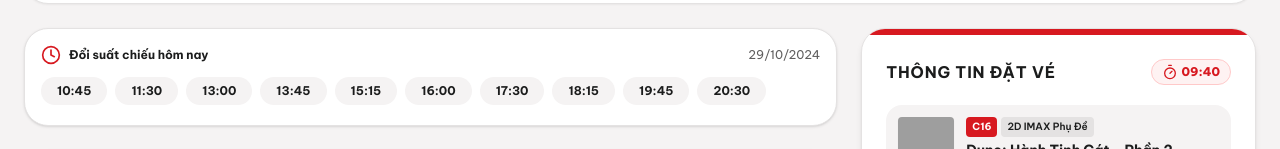
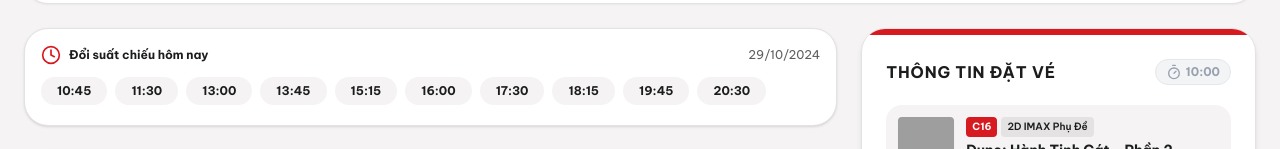
Before and after one commit to Nex-Cinema/NexCinema-FE, a React (Vite) app: page /booking/1 in a window 1280 px wide. Shown: the part 166-315 px from the top of the page. Built offline with nearby package versions, Linux system fonts and the light colour scheme; grey boxes are pictures that could not be loaded.

Commit message:
fix(booking): activate 10-minute hold timer only after user selects at least one seat

```diff
--- a/src/pages/Booking/SeatSelection.tsx
+++ b/src/pages/Booking/SeatSelection.tsx
@@ -43,28 +43,34 @@ export const SeatSelection: React.FC = () => {
   const [currentShowtimeId, setCurrentShowtimeId] = useState(showtimeId || 'st-11:30');
   const [currentShowtimeTime, setCurrentShowtimeTime] = useState('11:30');
   const [selectedSeatIds, setSelectedSeatIds] = useState<string[]>([]);
-  const [timeLeft, setTimeLeft] = useState(585); // 9 mins 45 secs hold timer
+  const [timeLeft, setTimeLeft] = useState(600); // 10 minutes hold timer (600s)
 
   // Scroll to top when page mounts
   useEffect(() => {
     window.scrollTo({ top: 0, behavior: 'smooth' });
   }, [currentShowtimeId]);
 
-  // ── 10-Minute Hold Timer Countdown ────────────────────────────────
+  // ── 10-Minute Hold Timer Countdown (Activates only when seats are selected) ──
   useEffect(() => {
+    if (selectedSeatIds.length === 0) {
+      setTimeLeft(600); // Reset to 10:00 when no seats selected
+      return;
+    }
+
     const interval = setInterval(() => {
       setTimeLeft((prev) => {
         if (prev <= 1) {
           clearInterval(interval);
-          toast.error('Hết thời gian giữ ghế! Vui lòng chọn lại.');
+          toast.error('Hết thời gian giữ ghế! Hệ thống đã giải phóng vị trí ghế.');
           setSelectedSeatIds([]);
           return 600;
         }
         return prev - 1;
       });
     }, 1000);
+
     return () => clearInterval(interval);
-  }, []);
+  }, [selectedSeatIds.length]);
 
   const formatTimer = (seconds: number) => {
     const mins = Math.floor(seconds / 60);
@@ -301,10 +307,17 @@ export const SeatSelection: React.FC = () => {
                   <h2 className="font-bold text-base text-[#1b1c1c] uppercase tracking-wide">
                     Thông tin đặt vé
                   </h2>
-                  <div className="flex items-center gap-1 px-2.5 py-1 rounded-full bg-red-50 text-[#d71920] font-extrabold text-xs border border-red-200">
-                    <Timer className="w-4 h-4" />
-                    <span>{formatTimer(timeLeft)}</span>
-                  </div>
+                  {selectedSeatIds.length > 0 ? (
+                    <div className="flex items-center gap-1 px-2.5 py-1 rounded-full bg-red-50 text-[#d71920] font-extrabold text-xs border border-red-200 animate-pulse">
+                      <Timer className="w-4 h-4" />
+                      <span>{formatTimer(timeLeft)}</span>
+                    </div>
+                  ) : (
+                    <div className="flex items-center gap-1 px-2.5 py-1 rounded-full bg-gray-100 text-gray-400 font-bold text-xs border border-gray-200" title="Thời gian giữ ghế 10 phút sẽ đếm ngược khi chọn ghế">
+                      <Timer className="w-4 h-4 text-gray-400" />
+                      <span>10:00</span>
+                    </div>
+                  )}
                 </div>
 
                 {/* Movie Brief Card */}
```
